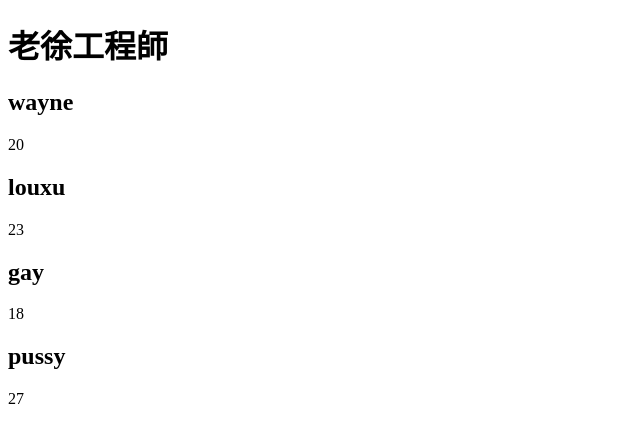
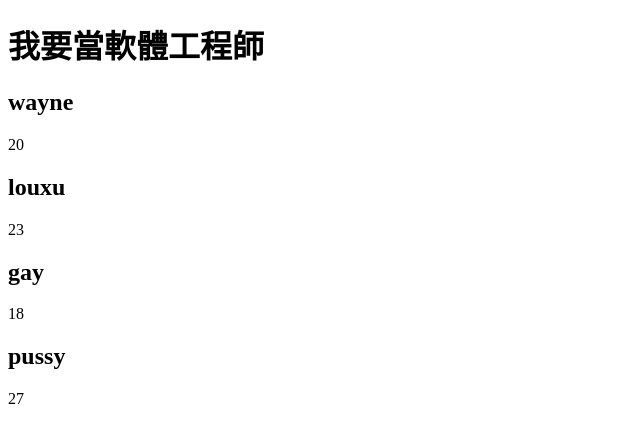
Before and after one commit to iamlouxu/React---challenge, a React (Vite) app: page / in a window 1280 px wide. Shown: the top 442 px of the page, without its empty margins (0-640 px from the left). Built offline with nearby package versions, Linux system fonts and the light colour scheme.

Commit message:
update - change name

```diff
--- a/src/App.jsx
+++ b/src/App.jsx
@@ -11,7 +11,7 @@ function App() {
 
   return (
     <>
-      <BlogList blogs={blogs} name="老徐工程師" />
+      <BlogList blogs={blogs} name="我要當軟體工程師" />
     </>
   );
 }
```
